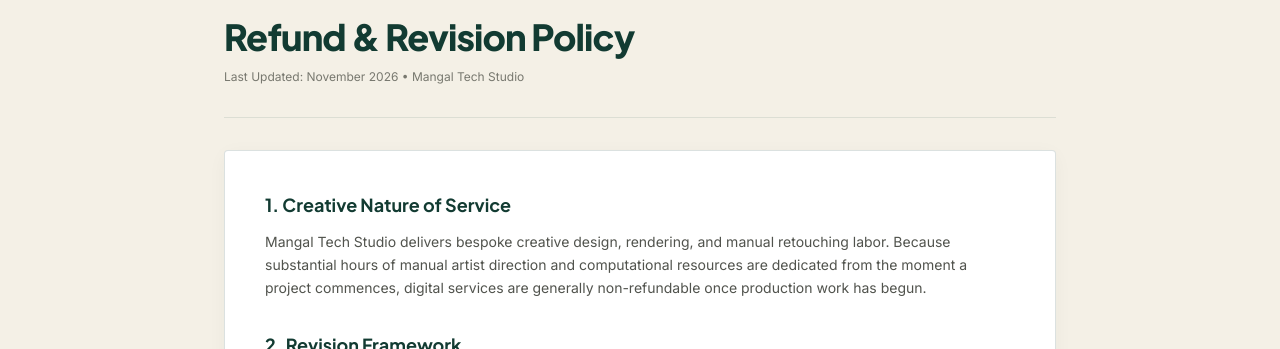
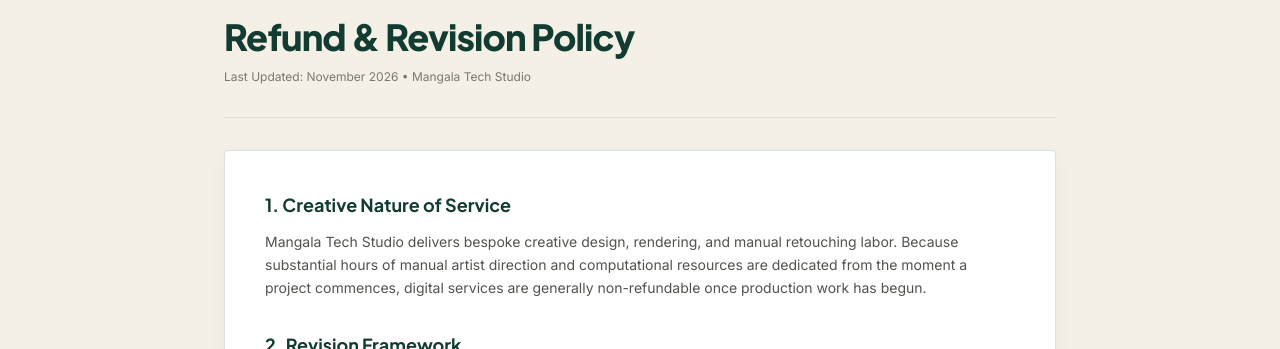
Before and after one commit to roshan773/Mangal-Tech-Studio, a React (Vite) app: page /refund-policy in a window 1280 px wide. Shown: the part 178-527 px from the top of the page. Built offline with nearby package versions, Linux system fonts and the light colour scheme.

Commit message:
feat: complete Mangala Tech Studio branding on all legal policies and readme

```diff
--- a/src/pages/RefundPolicy.tsx
+++ b/src/pages/RefundPolicy.tsx
@@ -16,7 +16,7 @@ export const RefundPolicy: React.FC = () => {
             Refund & Revision Policy
           </h1>
           <p className="text-xs text-charcoal/60">
-            Last Updated: November 2026 &bull; Mangal Tech Studio
+            Last Updated: November 2026 &bull; Mangala Tech Studio
           </p>
         </div>
 
@@ -26,7 +26,7 @@ export const RefundPolicy: React.FC = () => {
           <section className="space-y-3">
             <h2 className="font-heading font-bold text-lg text-evergreen">1. Creative Nature of Service</h2>
             <p>
-              Mangal Tech Studio delivers bespoke creative design, rendering, and manual retouching labor. Because substantial hours of manual artist direction and computational resources are dedicated from the moment a project commences, digital services are generally non-refundable once production work has begun.
+              Mangala Tech Studio delivers bespoke creative design, rendering, and manual retouching labor. Because substantial hours of manual artist direction and computational resources are dedicated from the moment a project commences, digital services are generally non-refundable once production work has begun.
             </p>
           </section>
 
--- a/vite.config.ts
+++ b/vite.config.ts
@@ -56,12 +56,12 @@ function localApiPlugin() {
               const web3FormData = new FormData();
               web3FormData.append('access_key', accessKey);
               web3FormData.append('subject', `Project Enquiry: ${brandName} - ${fullName}`);
-              web3FormData.append('from_name', 'Mangal Tech Studio');
+              web3FormData.append('from_name', 'Mangala Tech Studio');
               web3FormData.append('name', fullName);
               web3FormData.append('email', email);
 
               const formattedMessage = [
-                `New Project Intake for Mangal Tech Studio:`,
+                `New Project Intake for Mangala Tech Studio:`,
                 `-----------------------------------------`,
                 `Full Name: ${fullName}`,
                 `Brand / Business: ${brandName}`,
```
Also changed, not shown: 1 other file (tests, documents, lock files or other folders).
